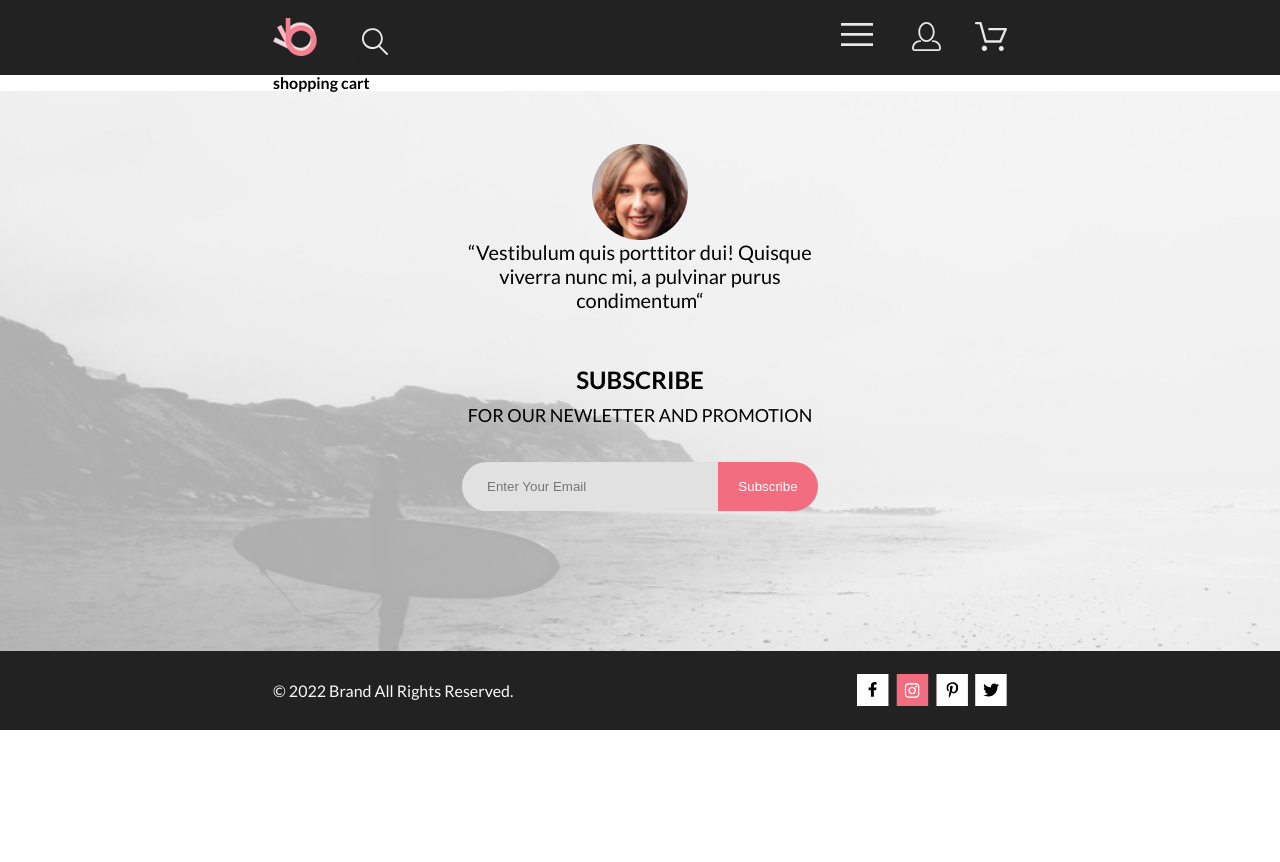
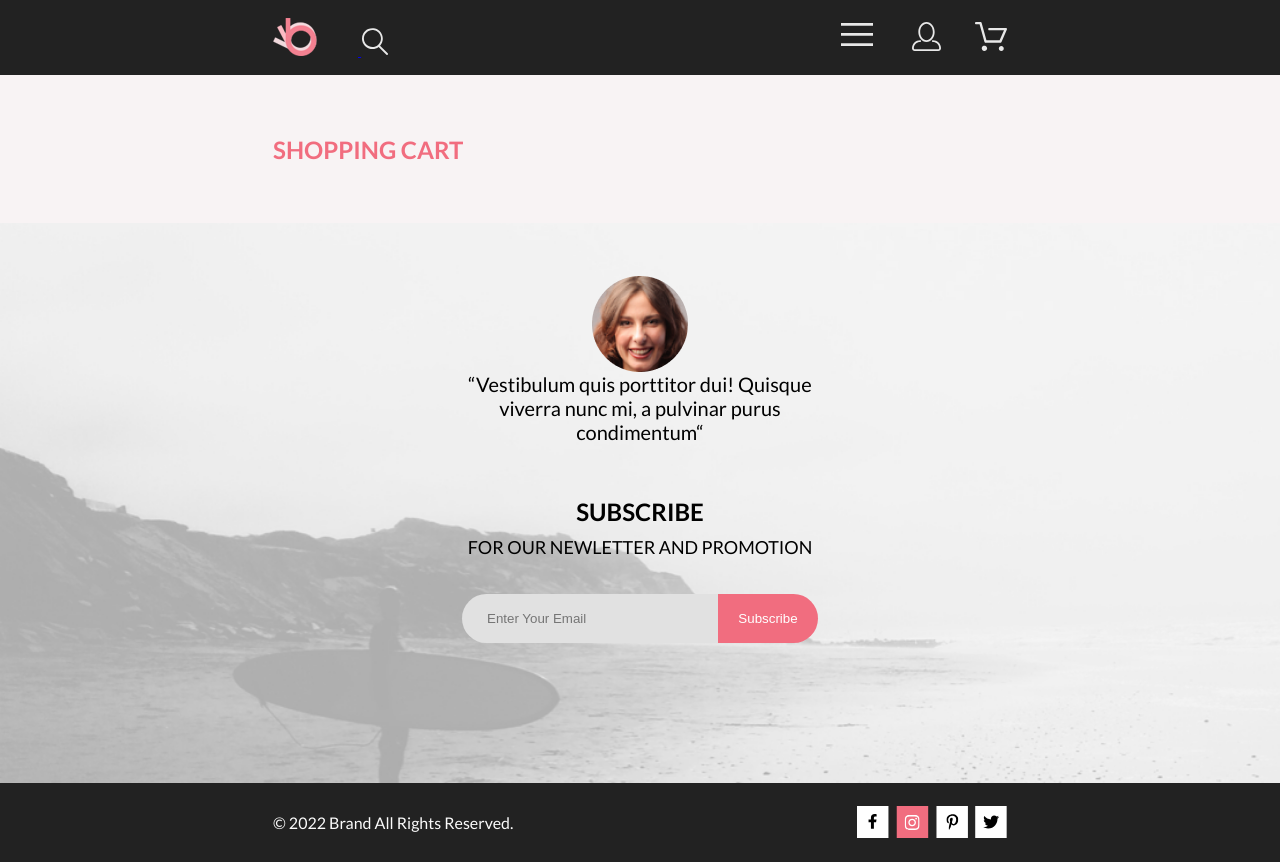
Before and after one commit to Dmitriygithuber/git-course, a plain HTML site: page cart.html in a window 1280 px wide. Before the commit the page ends 800 px from the top, so only its background shows below. Drawn offline with Linux system fonts and the light colour scheme.

Commit message:
modificated index/created cart page

```diff
--- a/cart.html
+++ b/cart.html
@@ -120,6 +120,7 @@
                 <h1 class="shopping-heading__title">shopping cart</h1>
             </div>
         </section>
+        <section class="shopping-cart"></section>
     </main>
 
 
--- a/scss/blocks/_cart.scss
+++ b/scss/blocks/_cart.scss
@@ -0,0 +1,16 @@
+.shopping-heading {
+    background-color: #F8F3F4;
+    min-height: 148px;
+}
+
+.shopping-heading__title {
+    text-transform: uppercase;
+    color: $dark-pink;
+    font-size: 24px;
+    line-height: 29px;
+    padding: 60px 0 0 0;
+
+    @include mobile {
+        text-align: center;
+    }
+}
--- a/scss/style.scss
+++ b/scss/style.scss
@@ -12,3 +12,4 @@
 @import '../scss/blocks/_footer.scss';
 @import '../scss/blocks/_registration.scss';
 @import '../scss/blocks/_loyality.scss';
+@import '../scss/blocks/_cart.scss';
```
Also changed, not shown: css/style.css, 1 other file.
